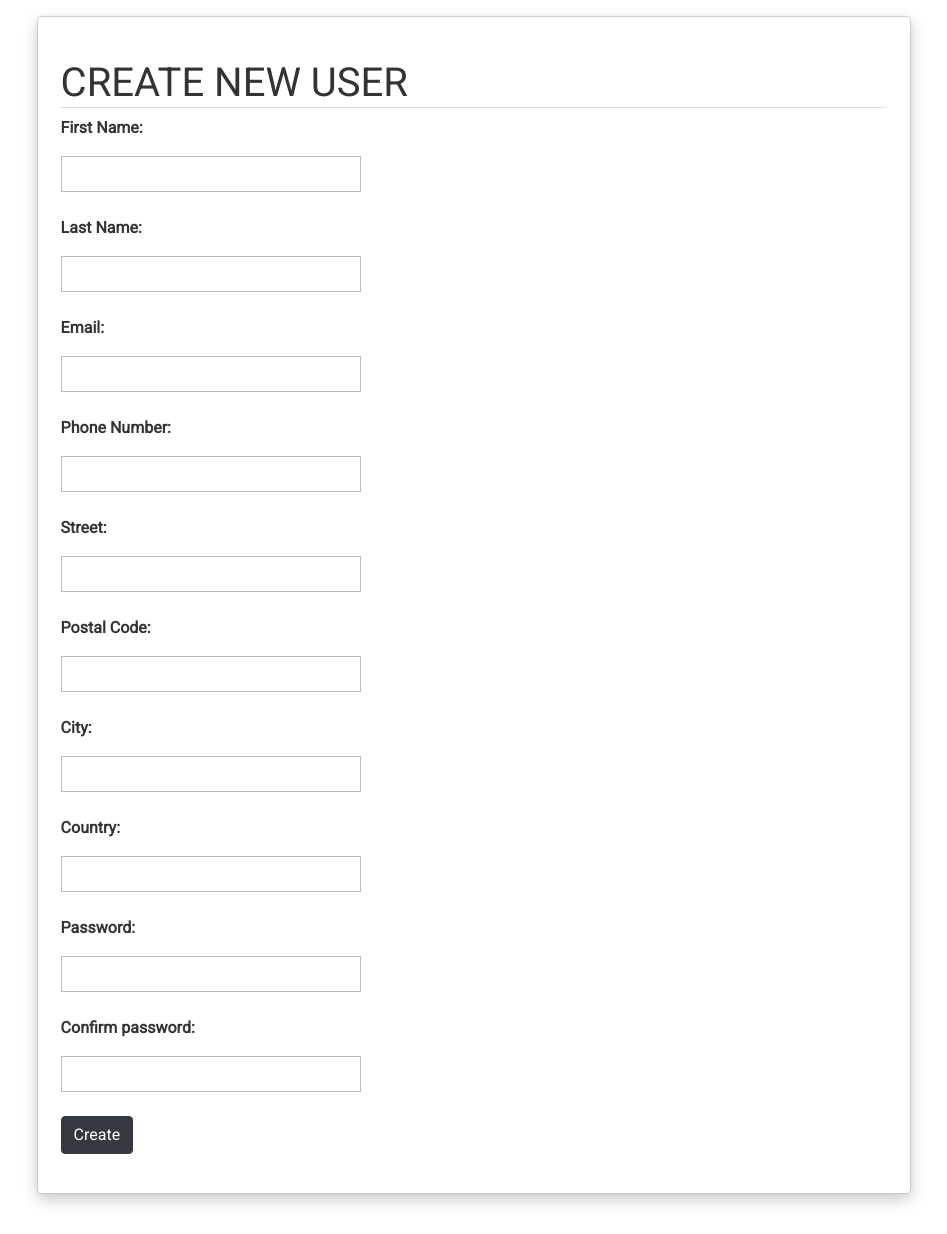
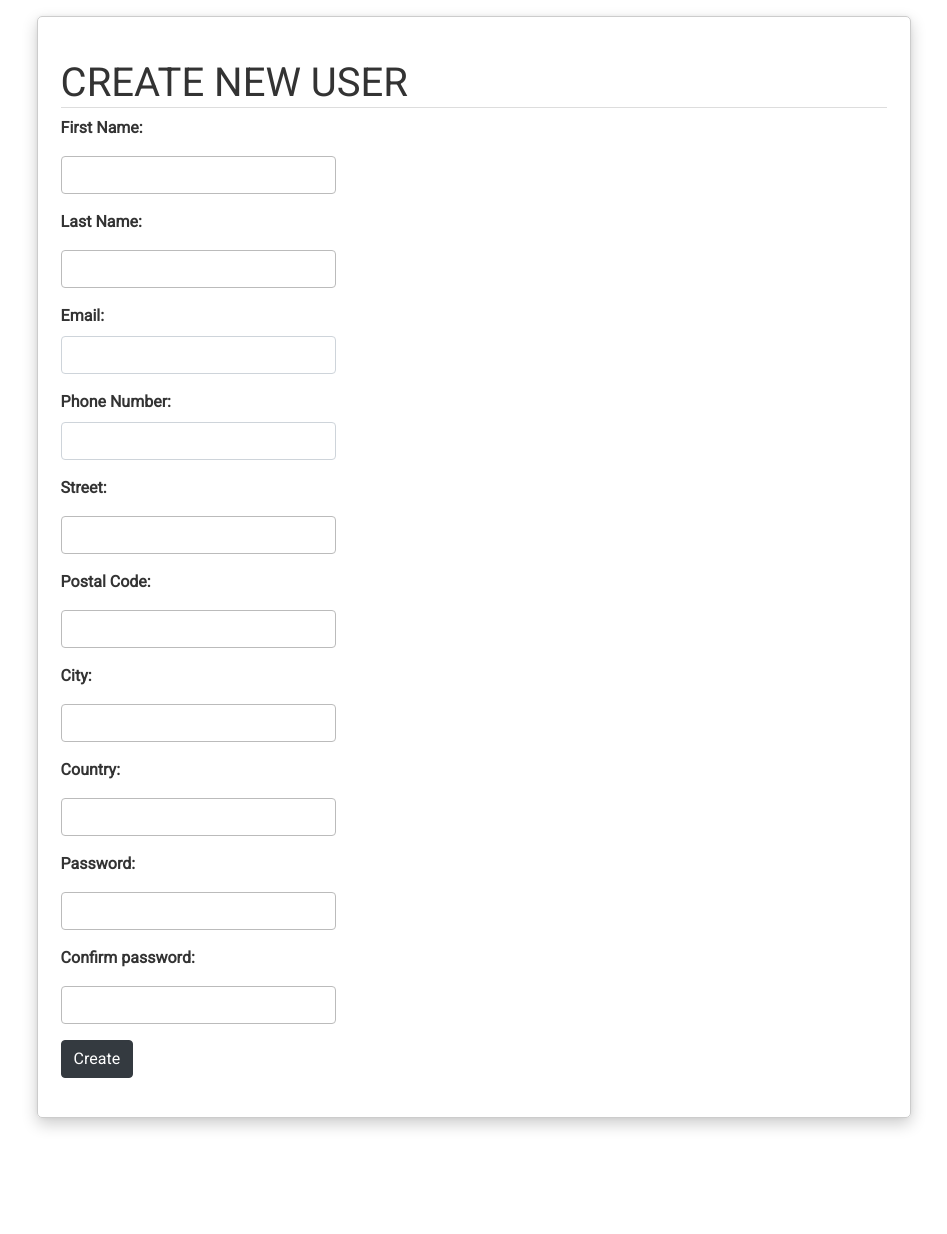
Before and after one commit to StefanThePerson/Grupparbete---Kunskapskontroll-3, a PHP site: page /admin/register.php in a window 1280 px wide. Shown: the part 94-1328 px from the top of the page, without its empty margins (166-1113 px from the left). After the commit the page ends 1223 px from the top, so only its background shows below. Run offline with PHP 8.4, Linux system fonts and the light colour scheme.

Commit message:
fixed inputs and picture location

```diff
--- a/public/admin/register.php
+++ b/public/admin/register.php
@@ -103,52 +103,52 @@
         <form action="#" method="post" accept-charset="utf-8">
           <p>
             <label for="input1">First Name:</label><br>
-            <input type="text" class="text" name="first_name" value="<?=$first_name?>">
+            <input type="text" class="form-control col-sm-4" name="first_name" value="<?=$first_name?>">
           </p>
 
           <p>
             <label for="input1">Last Name:</label><br>
-            <input type="text" class="text" name="last_name" value="<?=$last_name?>">
+            <input type="text" class="form-control col-sm-4" name="last_name" value="<?=$last_name?>">
           </p>
 
           <p>
             <label for="input1">Email:</label><br>
-            <input type="email" class="text" name="email" value="<?=$email?>">
+            <input type="email" class="form-control col-sm-4" name="email" value="<?=$email?>">
           </p>
 
           <p>
             <label for="input1">Phone Number:</label><br>
-            <input type="tel" class="text" name="phone" value="<?=$phone?>">
+            <input type="tel" class="form-control col-sm-4" name="phone" value="<?=$phone?>">
           </p>
 
           <p>
             <label for="input1">Street:</label><br>
-            <input type="text" class="text" name="street" value="<?=$street?>">
+            <input type="text" class="form-control col-sm-4" name="street" value="<?=$street?>">
           </p>
 
           <p>
             <label for="input1">Postal Code:</label><br>
-            <input type="text" class="text" name="postal_code" value="<?=$postal_code?>">
+            <input type="text" class="form-control col-sm-4" name="postal_code" value="<?=$postal_code?>">
           </p>
 
           <p>
             <label for="input1">City:</label><br>
-            <input type="text" class="text" name="city" value="<?=$city?>">
+            <input type="text" class="form-control col-sm-4" name="city" value="<?=$city?>">
           </p>
 
           <p>
             <label for="input1">Country:</label><br>
-            <input type="text" class="text" name="country" value="<?=$country?>">
+            <input type="text" class="form-control col-sm-4" name="country" value="<?=$country?>">
           </p>
 
           <p>
             <label for="input2">Password:</label><br>
-            <input type="password" class="text" name="password">
+            <input type="password" class="form-control col-sm-4" name="password">
           </p>
 
           <p>
             <label for="input2">Confirm password:</label><br>
-            <input type="password" class="text" name="password2">
+            <input type="password" class="form-control col-sm-4" name="password2">
           </p>
 
           <p>
```
Also changed, not shown: public/admin/create_products.php (+10 -8 lines), public/admin/edit_product.php (+10 -8 lines), public/admin/edit_user.php (+9 -13 lines).
